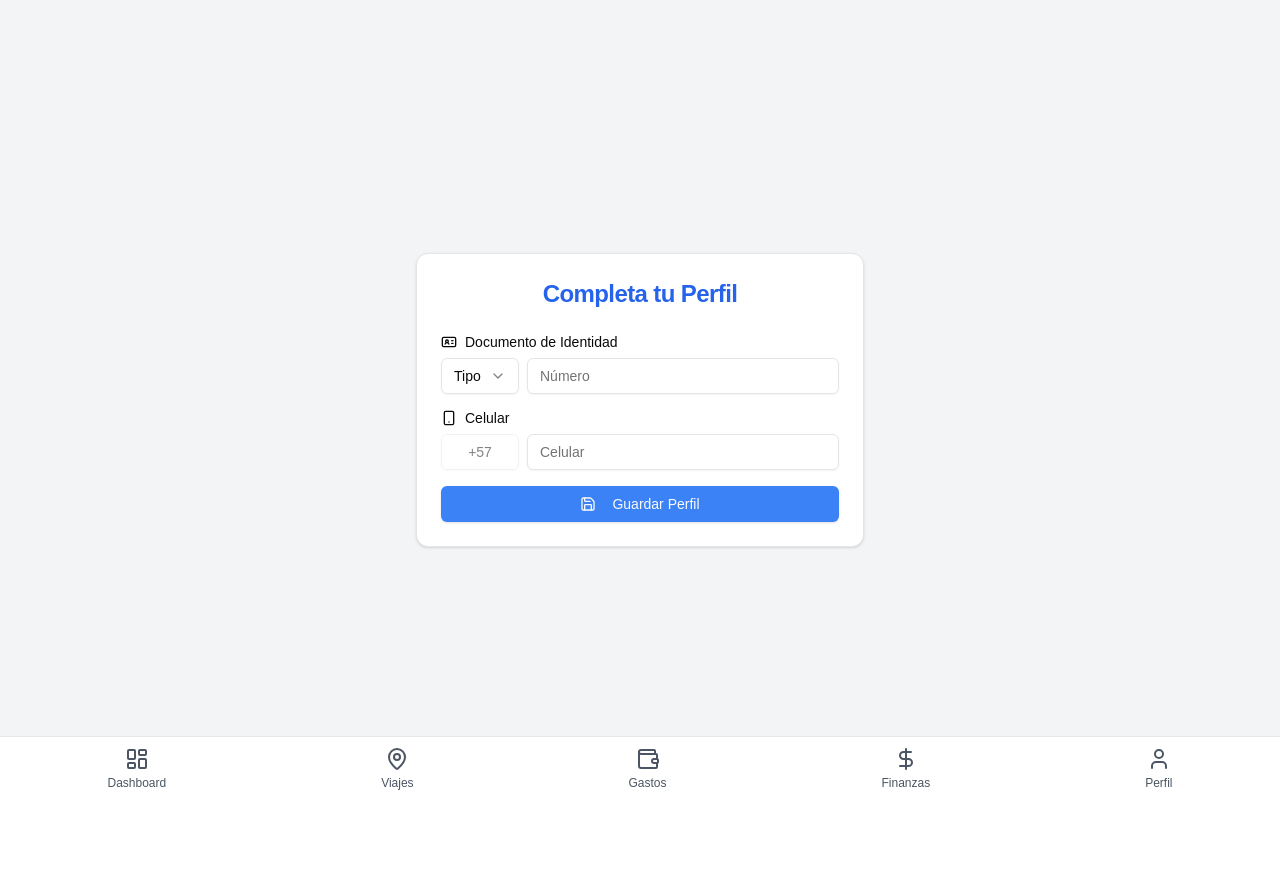
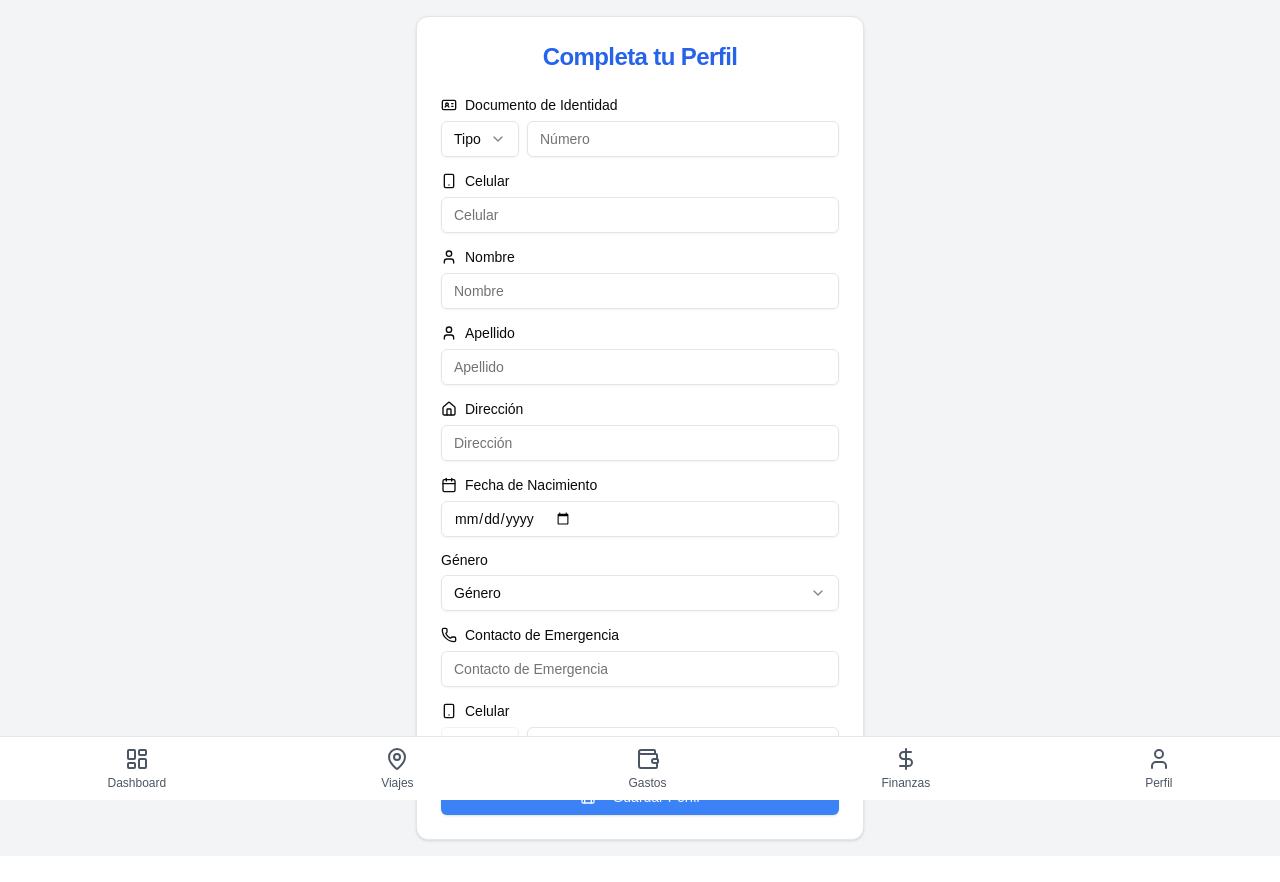
Before and after one commit to amr89-dev/cetrans-app, a Next.js app: page /completar-perfil in a window 1280 px wide. Shown: the top 882 px of the page. Before the commit the page ends 800 px from the top, so only its background shows below. Built offline with nearby package versions, Linux system fonts and the light colour scheme.

Commit message:
Add new user profile fields and refine form in CompletarPerfil component, enhancing user data collection experience

```diff
--- a/src/app/completar-perfil/page.tsx
+++ b/src/app/completar-perfil/page.tsx
@@ -7,7 +7,15 @@ import { Button } from "@/components/ui/button";
 import { Card, CardContent, CardHeader, CardTitle } from "@/components/ui/card";
 import { Input } from "@/components/ui/input";
 import { Label } from "@/components/ui/label";
-import { Smartphone, Save, IdCard } from "lucide-react";
+import {
+  Smartphone,
+  Save,
+  IdCard,
+  User,
+  Home,
+  Calendar,
+  Phone,
+} from "lucide-react";
 import {
   Select,
   SelectContent,
@@ -22,6 +30,13 @@ export default function CompletarPerfil() {
     telefono: "",
     tipoDocumento: "",
     prefijo: "+57",
+    firstName: "",
+    lastName: "",
+    address: "",
+    address2: "",
+    birthDate: "",
+    gender: "",
+    emergencyContact: "",
   });
 
   const router = useRouter();
@@ -37,6 +52,13 @@ export default function CompletarPerfil() {
         body: JSON.stringify({
           phone: localState.prefijo + localState.telefono,
           nationalId: localState.tipoDocumento + localState.numeroDocumento,
+          firstName: localState.firstName,
+          lastName: localState.lastName,
+          address: localState.address,
+          address2: localState.address2,
+          birthDate: localState.birthDate,
+          gender: localState.gender,
+          emergencyContact: localState.emergencyContact,
         }),
       });
 
@@ -63,7 +85,7 @@ export default function CompletarPerfil() {
     });
   };
   return (
-    <div className="min-h-screen bg-gray-100 flex flex-col items-center justify-center p-4">
+    <div className="min-h-screen bg-gray-100 flex flex-col items-center justify-center p-4 mb-10">
       <Card className="w-full max-w-md">
         <CardHeader>
           <CardTitle className="text-2xl font-bold text-center text-blue-600">
@@ -118,6 +140,115 @@ export default function CompletarPerfil() {
                 <Smartphone className="mr-2 h-4 w-4" />
                 Celular
               </Label>
+              <Input
+                id="phone"
+                name="phone"
+                placeholder="Celular"
+                value={localState.telefono}
+                onChange={handleChange}
+                required
+              />
+            </div>
+            <div className="space-y-2">
+              <Label className="flex items-center">
+                <User className="mr-2 h-4 w-4" />
+                Nombre
+              </Label>
+              <Input
+                id="firstName"
+                name="firstName"
+                placeholder="Nombre"
+                value={localState.firstName}
+                onChange={handleChange}
+                required
+              />
+            </div>
+            <div className="space-y-2">
+              <Label className="flex items-center">
+                <User className="mr-2 h-4 w-4" />
+                Apellido
+              </Label>
+              <Input
+                id="lastName"
+                name="lastName"
+                placeholder="Apellido"
+                value={localState.lastName}
+                onChange={handleChange}
+                required
+              />
+            </div>
+            <div className="space-y-2">
+              <Label className="flex items-center">
+                <Home className="mr-2 h-4 w-4" />
+                Dirección
+              </Label>
+              <Input
+                id="address"
+                name="address"
+                placeholder="Dirección"
+                value={localState.address}
+                onChange={handleChange}
+                required
+              />
+            </div>
+
+            <div className="space-y-2">
+              <Label className="flex items-center">
+                <Calendar className="mr-2 h-4 w-4" />
+                Fecha de Nacimiento
+              </Label>
+              <Input
+                id="birthDate"
+                name="birthDate"
+                type="date"
+                placeholder="Fecha de Nacimiento"
+                value={localState.birthDate}
+                onChange={handleChange}
+                required
+              />
+            </div>
+            <div className="space-y-2">
+              <Label className="flex items-center">Género</Label>
+              <Select
+                name="gender"
+                value={localState.gender}
+                onValueChange={(value) =>
+                  setLocalState((prev) => ({
+                    ...prev,
+                    gender: value,
+                  }))
+                }
+                required
+              >
+                <SelectTrigger>
+                  <SelectValue placeholder="Género" />
+                </SelectTrigger>
+                <SelectContent>
+                  <SelectItem value="M">Masculino</SelectItem>
+                  <SelectItem value="F">Femenino</SelectItem>
+                  <SelectItem value="O">Otro</SelectItem>
+                </SelectContent>
+              </Select>
+            </div>
+            <div className="space-y-2">
+              <Label className="flex items-center">
+                <Phone className="mr-2 h-4 w-4" />
+                Contacto de Emergencia
+              </Label>
+              <Input
+                id="emergencyContact"
+                name="emergencyContact"
+                placeholder="Contacto de Emergencia"
+                value={localState.emergencyContact}
+                onChange={handleChange}
+                required
+              />
+            </div>
+            <div className="space-y-2">
+              <Label className="flex items-center">
+                <Smartphone className="mr-2 h-4 w-4" />
+                Celular
+              </Label>
               <div className="flex space-x-2">
                 <div className="w-1/5">
                   <Input value={"+57"} className="text-center" disabled></Input>
```
Also changed, not shown: 1 other file (tests, documents, lock files or other folders).
